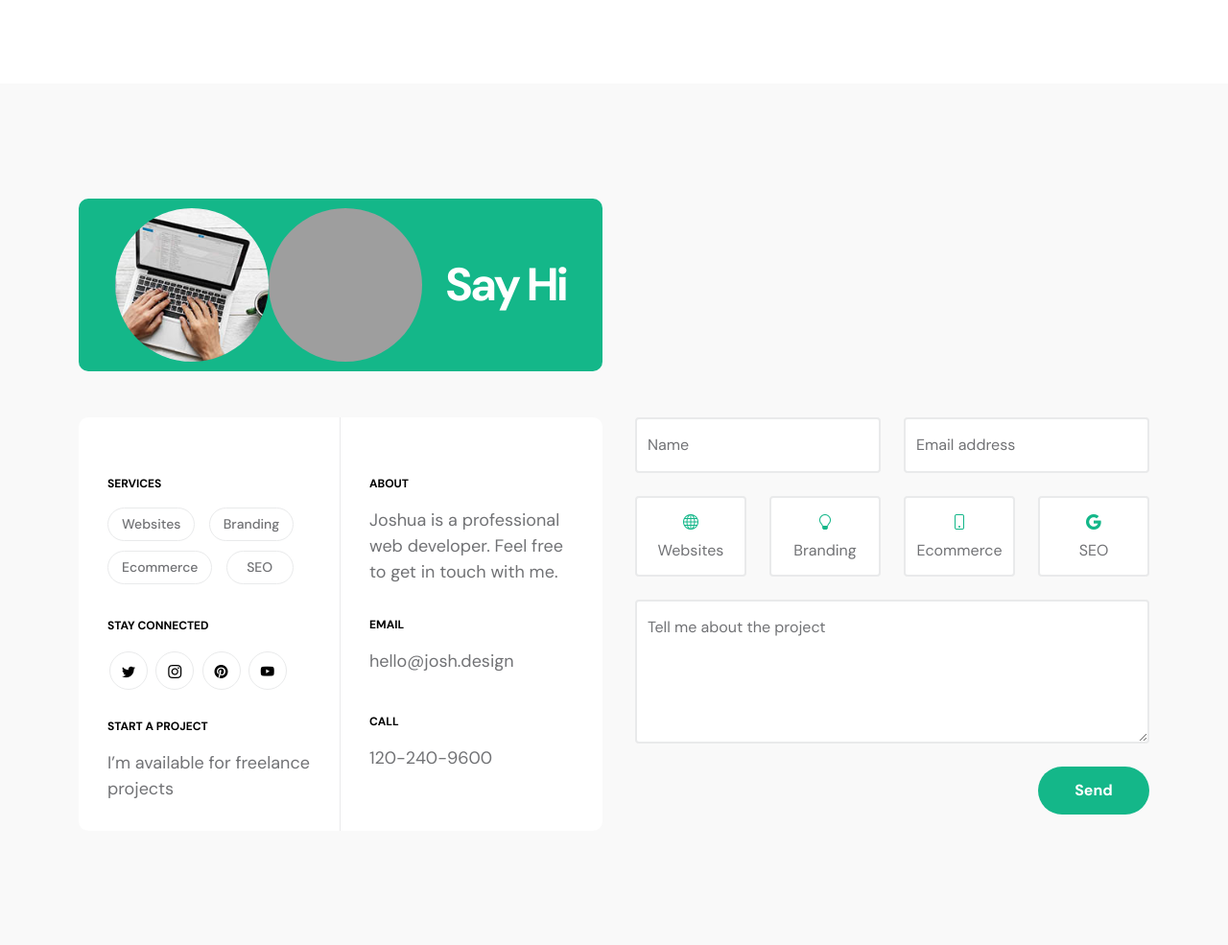
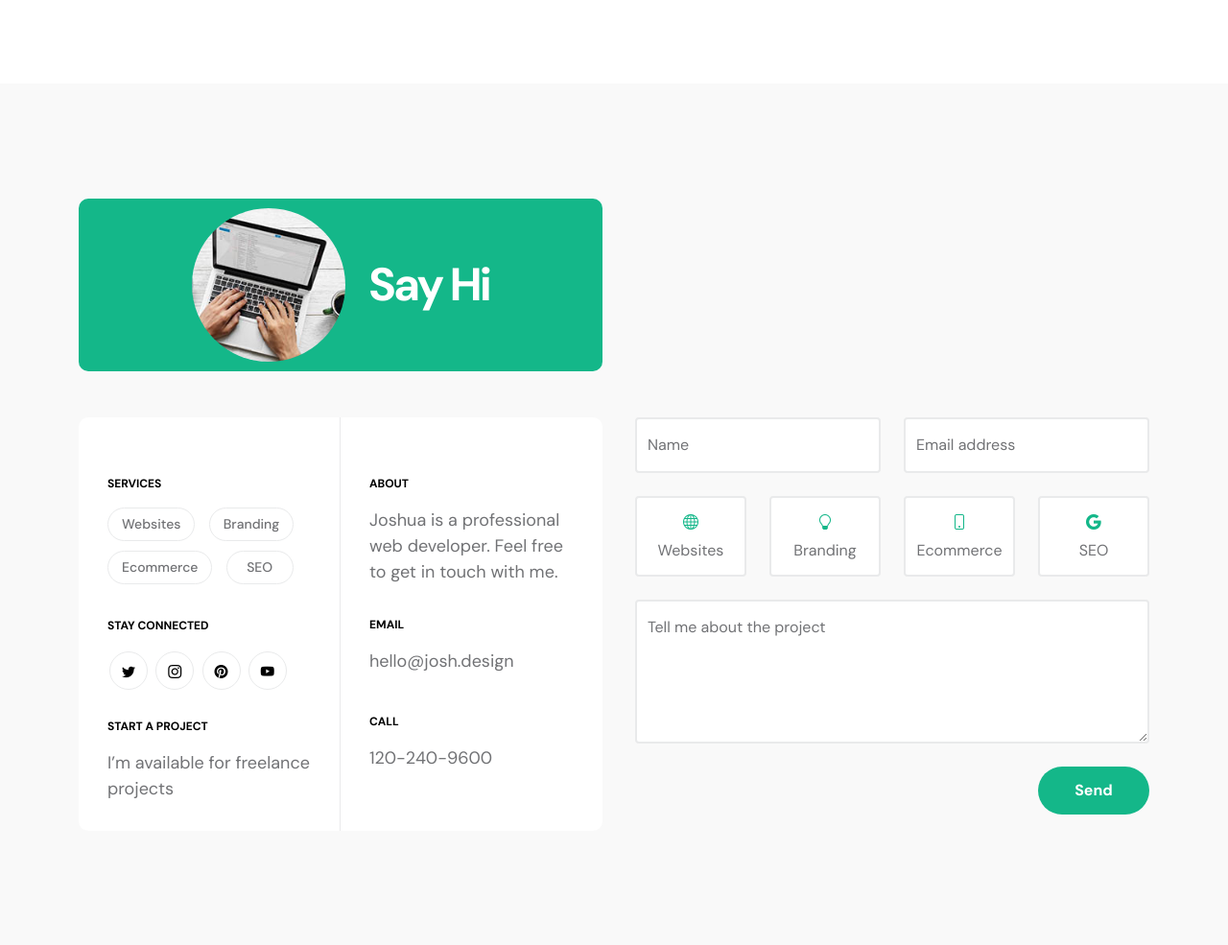
Before and after one commit to AngeloBumatay/CSCI-3342-Homework-4-Part-1, a Django app: page / in a window 1280 px wide. Shown: the part 4834-5819 px from the top of the page at 96% size. Run offline with Django 4.2, Linux system fonts and the light colour scheme; some libraries are stand-ins or nearby versions; grey boxes are pictures that could not be loaded.

Commit message:
Updated all images to be static

```diff
--- a/portfolio_app/templates/portfolio_app/index.html
+++ b/portfolio_app/templates/portfolio_app/index.html
@@ -393,8 +393,8 @@ https://templatemo.com/tm-578-first-portfolio
                                     <h3 class="projects-title">The Watch</h3>
                                 </div>
 
-                                <a href="images/projects/the-5th-IQYR7N67dhM-unsplash.jpg" class="popup-image">
-                                    <img src="images/projects/the-5th-IQYR7N67dhM-unsplash.jpg" class="projects-image img-fluid" alt="">
+                                <a href="{% static 'portfolio_app/images/projects/the-5th-IQYR7N67dhM-unsplash.jpg' %}" class="popup-image">
+                                    <img src="{% static 'portfolio_app/images/projects/the-5th-IQYR7N67dhM-unsplash.jpg' %}" class="projects-image img-fluid" alt="">
                                 </a>
                             </div>
                         </div>
@@ -424,8 +424,6 @@ https://templatemo.com/tm-578-first-portfolio
                             <div class="col-lg-6 col-md-8 col-12">
                                 <div class="section-title-wrap d-flex justify-content-center align-items-center mb-5">
                                     <img src="{% static 'portfolio_app/images/aerial-view-man-using-computer-laptop-wooden-table.jpg' %}" class="avatar-image img-fluid" alt="">
-                                    <img src="{% static 'portfolio_app/images/whatever.jpg' %}" class="avatar-image img-fluid" alt="">
-
                                     <h2 class="text-white ms-4 mb-0">Say Hi</h2>
                                 </div>
                             </div>
```
